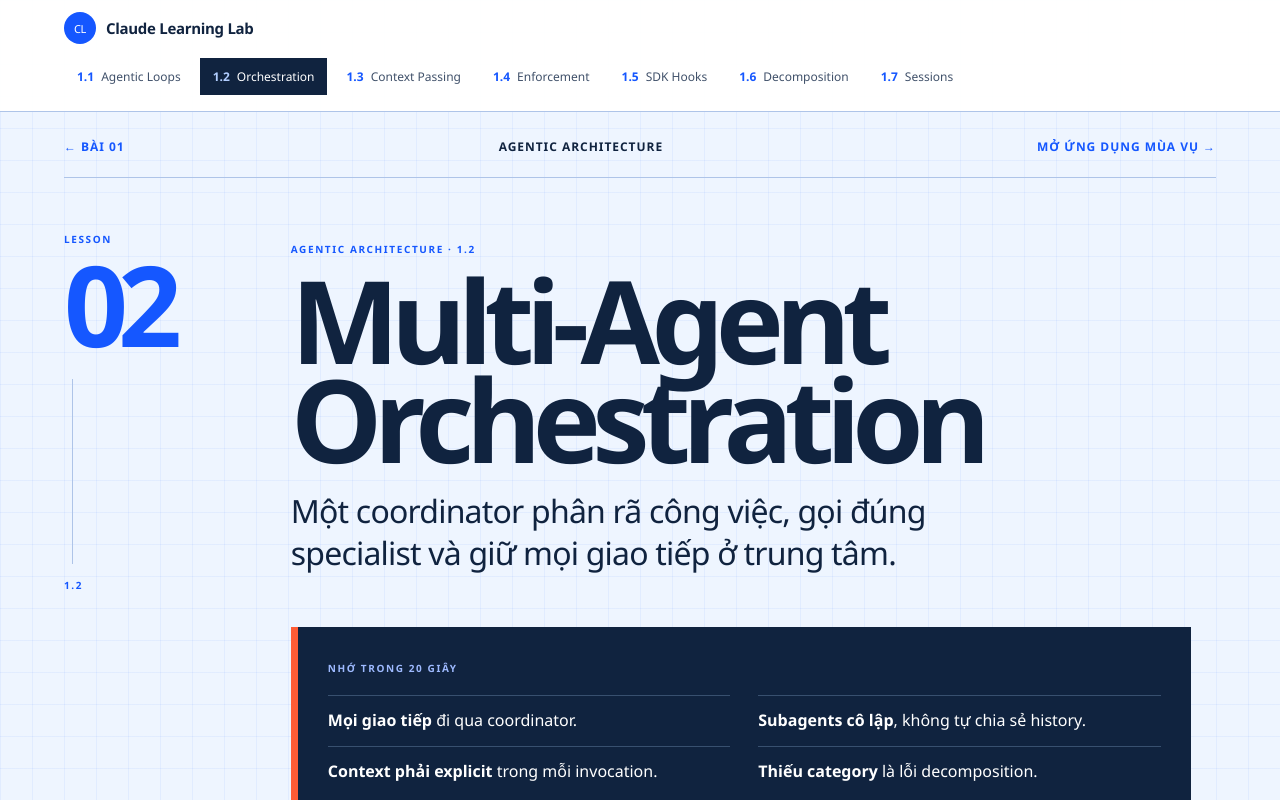
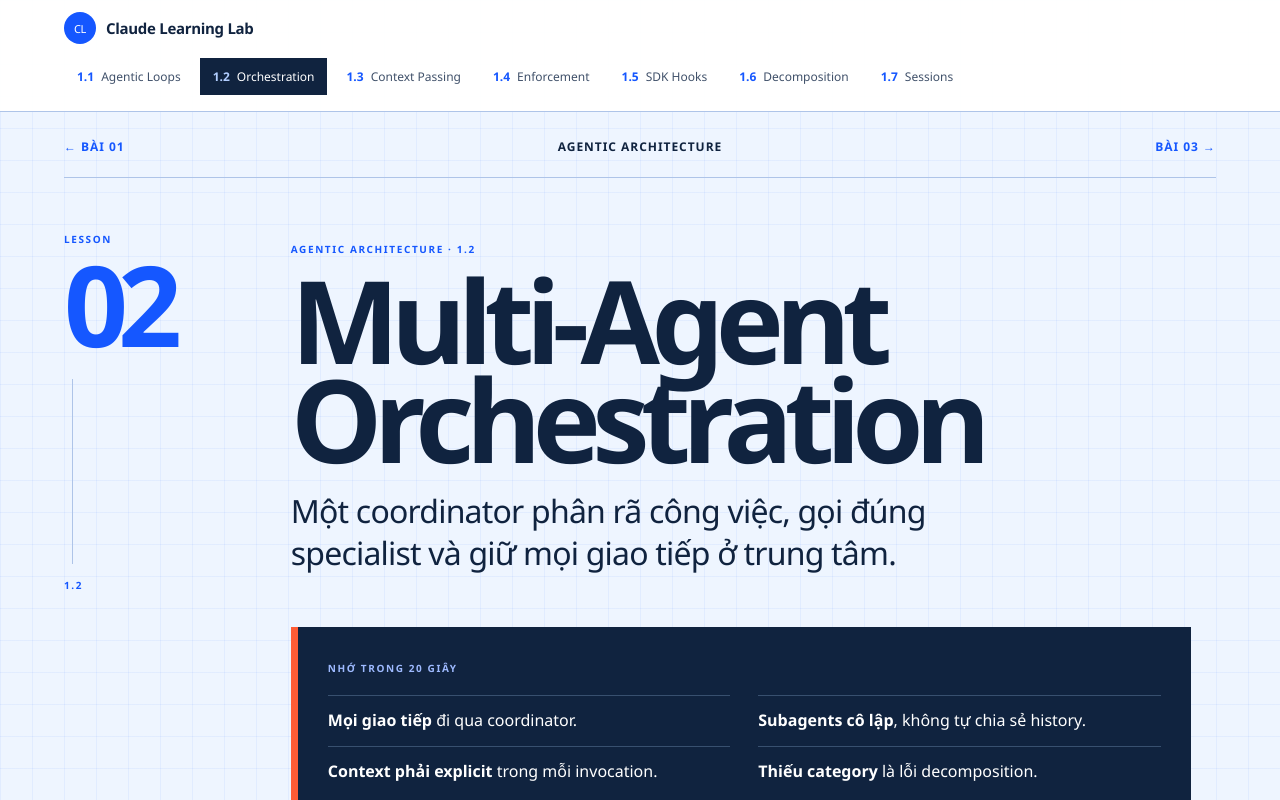
Before and after one commit to AnTuY154/claude_learn, a Next.js app: page /lesson2 in a window 1280 px wide. Shown: the top 800 px of the page. Built offline with nearby package versions, Linux system fonts and the light colour scheme; no server answers.

Commit message:
fix(course): consistent 7-lesson navigation and honest coverage caveat

```diff
--- a/app/lesson2/page.tsx
+++ b/app/lesson2/page.tsx
@@ -133,7 +133,7 @@ export default function Lesson2Page() {
       <nav className="lesson-nav" aria-label="Điều hướng bài học">
         <Link href="/lesson1">← Bài 01</Link>
         <span>Agentic Architecture</span>
-        <Link href="/seasonal-fruits">Mở ứng dụng mùa vụ →</Link>
+        <Link href="/lesson3">Bài 03 →</Link>
       </nav>
 
       <div className="lesson-shell">
@@ -251,7 +251,7 @@ Gọi cùng một agent lần 2 = một invocation độc lập mới.`}</pre>
                 <div><span>Refinement</span><strong>{iterations} vòng</strong></div>
                 <div><span>Subtopics</span><strong>{plan.tasks.length}</strong></div>
               </div>
-              <div className="coverage-meter" aria-label={`Coverage ${coverageScore}%`}><i style={{ width: `${coverageScore}%` }} /></div>
+              <div className="coverage-meter" aria-label={`Coverage ${coverageScore}%`}><i style={{ width: `${coverageScore}%` }} /></div><p className="research-limit"><strong>Lưu ý:</strong> Coverage % là ước lượng từ Claude trên các subtopics đã liệt kê, không phải chứng nhận nguồn chính xác hay nghiên cứu thực tế đầy đủ. Web agent trong lab này chưa có live browsing.</p>
               <div className="research-report"><span>Final synthesis</span><p>{report}</p></div>
               {limitation && <p className="research-limit">{limitation}</p>}
               <div className="section-heading research-subheading"><span>Coverage audit</span><h2>Phần nào đã đủ?</h2></div>
@@ -268,7 +268,7 @@ Gọi cùng một agent lần 2 = một invocation độc lập mới.`}</pre>
             </section>
           </section>
 
-          <footer className="lesson-footer"><Link href="/lesson1">← Agentic Loops</Link><span>02 / 02</span><Link href="/seasonal-fruits">Thử ứng dụng chat →</Link></footer>
+          <footer className="lesson-footer"><Link href="/lesson1">← Agentic Loops</Link><span>02 / 07</span><Link href="/lesson3">Subagent Context Passing →</Link></footer>
         </article>
       </div>
     </main>
```
